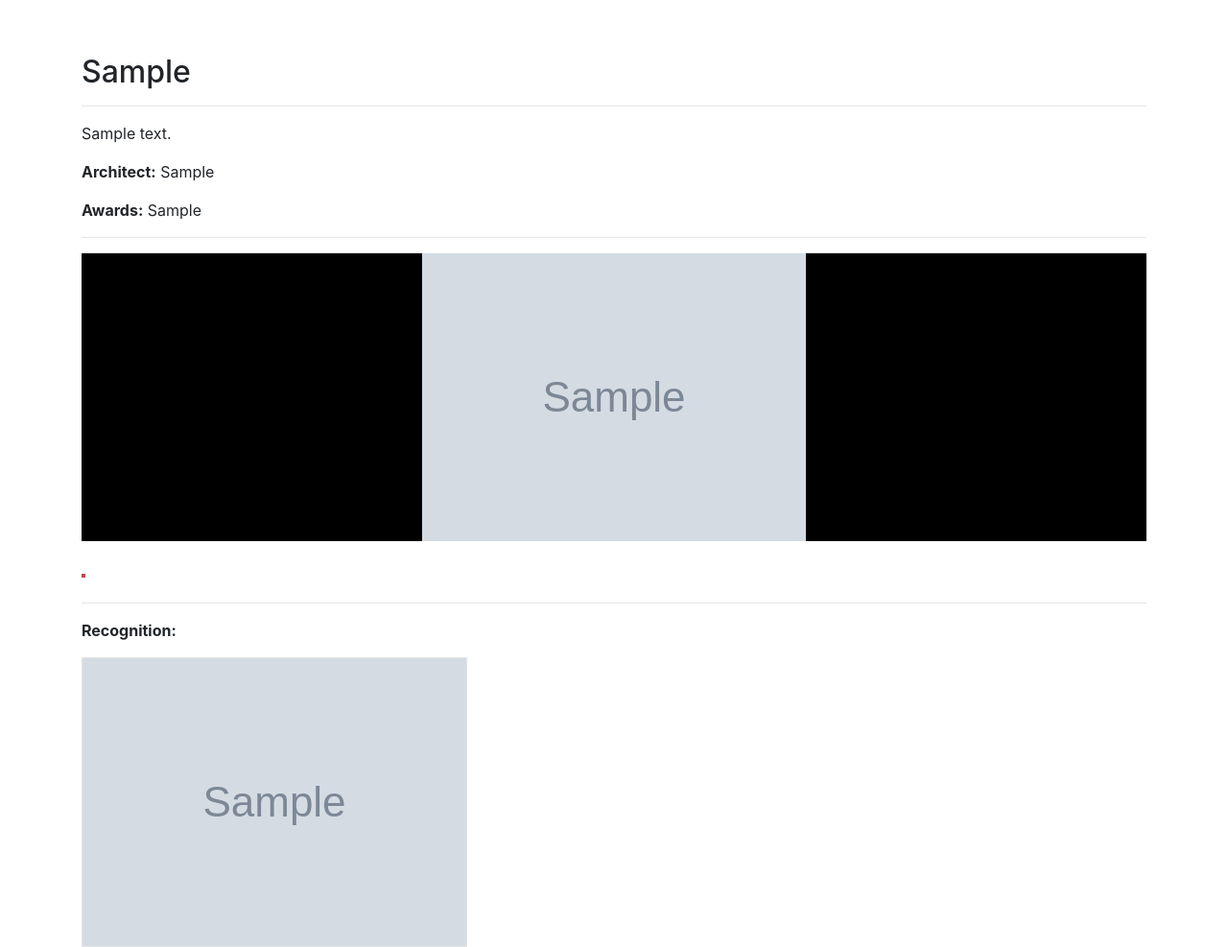
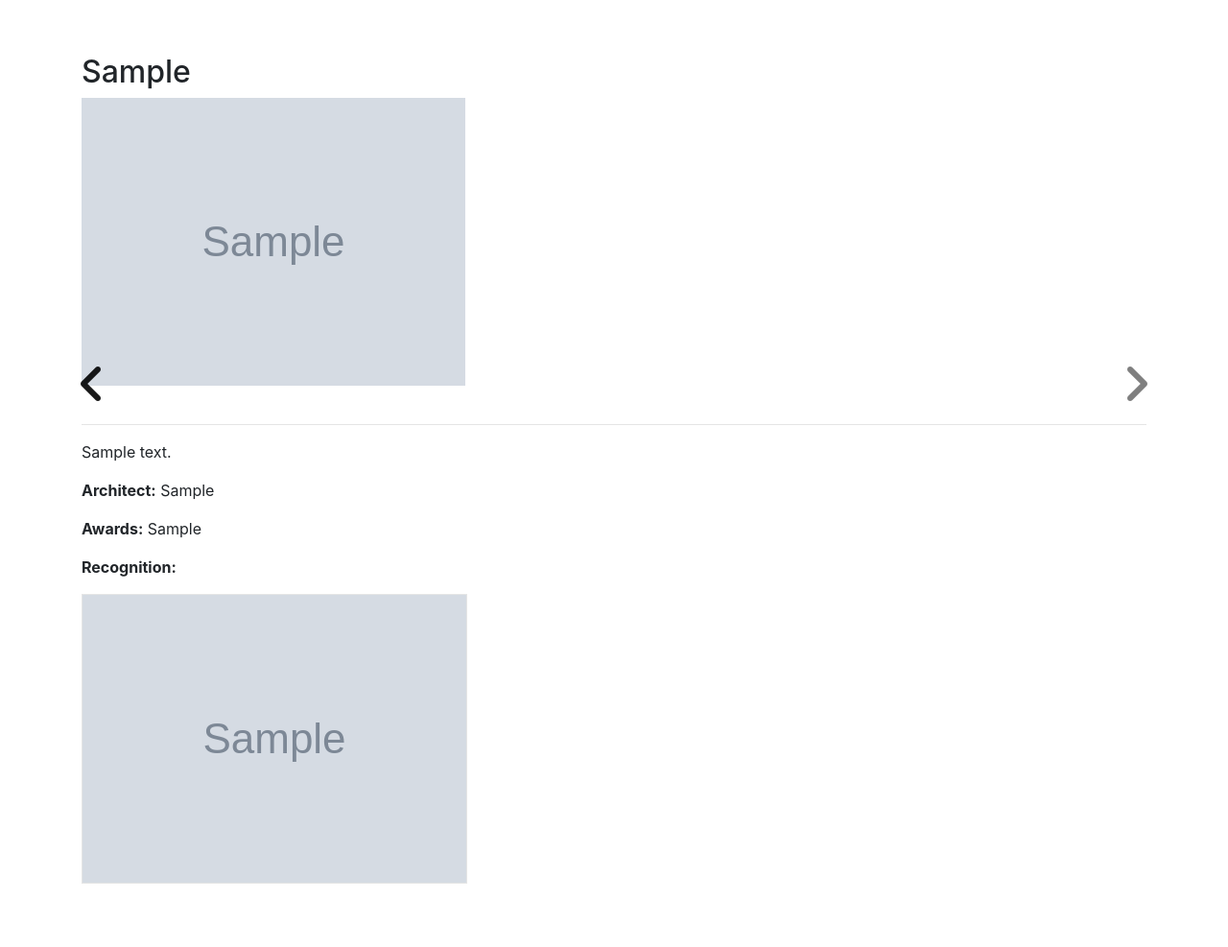
Before and after one commit to robalford/ahi_django, a Django app: a page that uses portfolio/templates/portfolio/project.html in a window 1280 px wide. Shown: the whole page at 96% size. After the commit the page ends 921 px from the top, so only its background shows below. Run offline with Django 3.2, Linux system fonts and the light colour scheme; tables that the repository leaves empty hold one stand-in row (values such as "Sample post"); grey boxes marked "Sample" are stand-in pictures; some libraries are stand-ins or nearby versions.

Commit message:
Template and CSS modifications for new layout
No thumbnails. New styles for carousel controls. Remove carousel styles for landscape orientation since you're using Canvas processor in BasePhoto model to handle landscape orientation

```diff
--- a/alford_homes_inc/static/css/styles.css
+++ b/alford_homes_inc/static/css/styles.css
@@ -1,44 +1,13 @@
 /* Custom styles. Put these here until your get the SASS stuff figured out */
-
-/* Portrait orientation for carousel. Position in center of containing div */
-#project-carousel {
-  background-color: black;
-}
-
-.portrait {
-  margin: 0 auto;
-}
-
 
 /* Font Awesome carousel controls. Set halfway up containing div */
 .fa-angle-left {
-  color: white;
-  margin-left: 25px;
-  position: absolute;
-  top: 50%;
-  transform: translateY(-50%);
+  color: black;
 }
 
 .fa-angle-right {
-  color: white;
-  margin-left: 95%;
-  position: absolute;
-  top: 50%;
-  transform: translateY(-50%);
-}
-
-/* Thumbnails */
-.thumbnail {
-  margin-bottom: 5px;
-  border: 2px solid white;
-}
-
-.thumbnail:hover {
-  border: 2px solid #b94a48;
-}
-
-.thumbnail-current {
-  border: 2px solid #b94a48;
+  color: black;
+  float: right;
 }
 
 /*Press*/
--- a/portfolio/templates/portfolio/project.html
+++ b/portfolio/templates/portfolio/project.html
@@ -2,13 +2,6 @@
 
 {% block content %}
 <h2>{{ project }}</h2>
-<hr>
-<p>{{ project.description }}</p>
-<p><strong>Architect:</strong> {{ project.architect }}</p>
-{% if project.awards %}
-    <p><strong>Awards:</strong> {{ project.awards }}</p>
-{% endif %}
-<hr>
 <div id="project-carousel" class="carousel slide">
   <div class="carousel-inner" role="listbox">
     <div class="carousel-item active">
@@ -20,28 +13,33 @@
     </div>
     {% endfor %}
   </div>
-    <a class="carousel-control-prev" href="#project-carousel" role="button" data-slide="prev">
-    <i class="fa fa-angle-left fa-4x" aria-hidden="true"></i>
-    <span class="sr-only">Previous</span>
-  </a>
-  <a class="carousel-control-next" href="#project-carousel" role="button" data-slide="next">
-    <i class="fa fa-angle-right fa-4x" aria-hidden="true"></i>
-    <span class="sr-only">Next</span>
-  </a>
 </div>
 <br>
-<div>
-<a href="#project-carousel" data-slide-to="0">
-<img src="{{ project.thumbnail.url }}" id="{{ project.photo }}" class="thumbnail thumbnail-current">
+<a class="carousel-control-prev" href="#project-carousel" role="button" data-slide="prev">
+    <i class="fa fa-angle-left fa-3x" aria-hidden="true"></i>
+    <span class="sr-only">Previous</span>
 </a>
-{% for photo in project.photos.all %}
+<a class="carousel-control-next" href="#project-carousel" role="button" data-slide="next">
+    <i class="fa fa-angle-right fa-3x" aria-hidden="true"></i>
+    <span class="sr-only">Next</span>
+</a>
+<hr>
+{#<div>#}
+{#    <a href="#project-carousel" data-slide-to="0">#}
+{#    <img src="{{ project.thumbnail.url }}" id="{{ project.photo }}" class="thumbnail thumbnail-current">#}
+{#    </a>#}
+{#{% for photo in project.photos.all %}#}
     {# use bootstrap's data-slide-to attribute to select photos from thumbs #}
-    <a href="#project-carousel" data-slide-to="{{ forloop.counter }}">
-        <img src="{{ photo.thumbnail.url }}" class="thumbnail">
-    </a>
-{% endfor %}
-</div>
-<hr>
+{#    <a href="#project-carousel" data-slide-to="{{ forloop.counter }}">#}
+{#        <img src="{{ photo.thumbnail.url }}" class="thumbnail">#}
+{#    </a>#}
+{#{% endfor %}#}
+{#</div>#}
+<p>{{ project.description }}</p>
+<p><strong>Architect:</strong> {{ project.architect }}</p>
+{% if project.awards %}
+    <p><strong>Awards:</strong> {{ project.awards }}</p>
+{% endif %}
 <p><strong>Recognition:</strong></p>
 {% for press in project.press.all %}
     <a href="{% if press.link %}{{ press.link }}{% else %}{{ press.pdf }}{% endif %}">
@@ -58,18 +56,18 @@ $(function () {
         interval: 0
     });
     // show carousel controls only on hover
-    $('.carousel-control-next').hide();
-    $('.carousel-control-prev').hide();
-    $('#project-carousel').hover(
-        function () {
-            $('.carousel-control-next').show();
-            $('.carousel-control-prev').show();
-        },
-        function () {
-            $('.carousel-control-next').hide();
-            $('.carousel-control-prev').hide();
-        }
-    );
+{#    $('.carousel-control-next').hide();#}
+{#    $('.carousel-control-prev').hide();#}
+{#    $('#project-carousel').hover(#}
+{#        function () {#}
+{#            $('.carousel-control-next').show();#}
+{#            $('.carousel-control-prev').show();#}
+{#        },#}
+{#        function () {#}
+{#            $('.carousel-control-next').hide();#}
+{#            $('.carousel-control-prev').hide();#}
+{#        }#}
+{#    );#}
     // show border on current thumb
     $(".thumbnail").on('click',
         function () {
```
